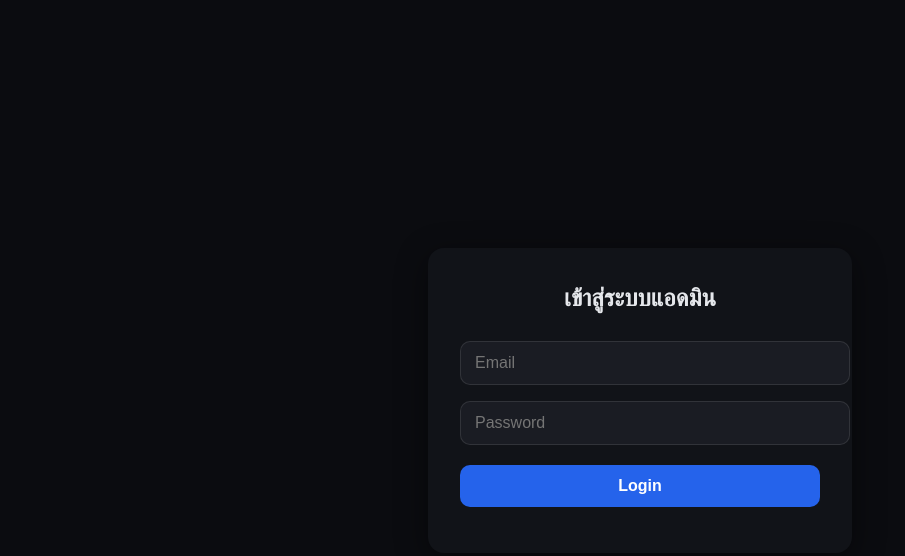
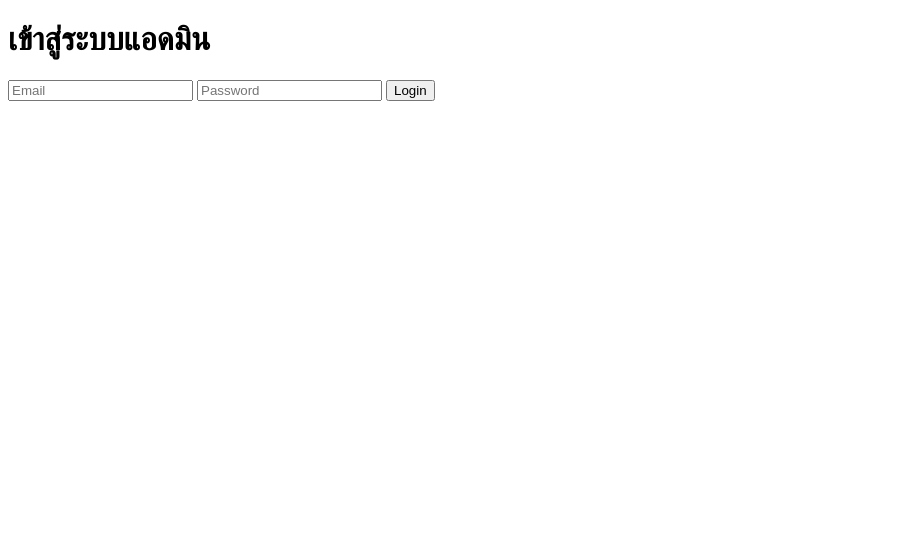
Before and after one commit to s67-Thanapat/WebQrTest.github.io, a website: page front-end/admin/login.html in a window 1280 px wide. Shown: the whole page, without its empty margins (0-905 px from the left). Drawn offline with nearby package versions, Linux system fonts and the light colour scheme.

Commit message:
all newsy

```diff
--- a/front-end/admin/login.html
+++ b/front-end/admin/login.html
@@ -2,72 +2,10 @@
 <html lang="th">
 <head>
   <meta charset="utf-8">
-  <title>Login - Admin</title>
+  <title>Login</title>
   <script src="https://cdn.jsdelivr.net/npm/@supabase/supabase-js@2"></script>
-  <style>
-    body {
-      margin: 0;
-      height: 100vh;
-      display: flex;
-      justify-content: center;
-      align-items: center;
-      background: #0b0c10;
-      font-family: system-ui, -apple-system, "Segoe UI", Roboto, Arial;
-      color: #e5e7eb;
-    }
-    .card {
-      background: #111318;
-      padding: 32px;
-      border-radius: 16px;
-      box-shadow: 0 8px 32px rgba(0,0,0,.45);
-      width: 100%;
-      max-width: 360px;
-      text-align: center;
-    }
-    h1 {
-      margin: 0 0 20px;
-      font-size: 1.5rem;
-      font-weight: 700;
-    }
-    input {
-      width: 100%;
-      padding: 12px 14px;
-      margin: 8px 0;
-      border-radius: 10px;
-      border: 1px solid rgba(255,255,255,.1);
-      background: #1a1c23;
-      color: #fff;
-      font-size: 1rem;
-    }
-    input:focus {
-      outline: none;
-      border-color: #2563eb;
-    }
-    button {
-      width: 100%;
-      padding: 12px;
-      border: none;
-      border-radius: 10px;
-      background: #2563eb;
-      color: #fff;
-      font-weight: 700;
-      font-size: 1rem;
-      cursor: pointer;
-      margin-top: 12px;
-      transition: background 0.2s;
-    }
-    button:hover {
-      background: #1d4ed8;
-    }
-    #msg {
-      margin-top: 14px;
-      font-size: 0.9rem;
-      color: #f87171;
-    }
-  </style>
 </head>
 <body>
-  <div class="card">
   <h1>เข้าสู่ระบบแอดมิน</h1>
   <form id="loginForm">
     <input id="email" type="email" placeholder="Email" required>
@@ -75,7 +13,6 @@
     <button type="submit">Login</button>
     <div id="msg"></div>
   </form>
-  </div>
 
 <script>
 const SUPABASE_URL = "https://yowjvmiosrclqstoeqat.supabase.co";
```
Lines whose indentation alone changed are shown as unchanged.
